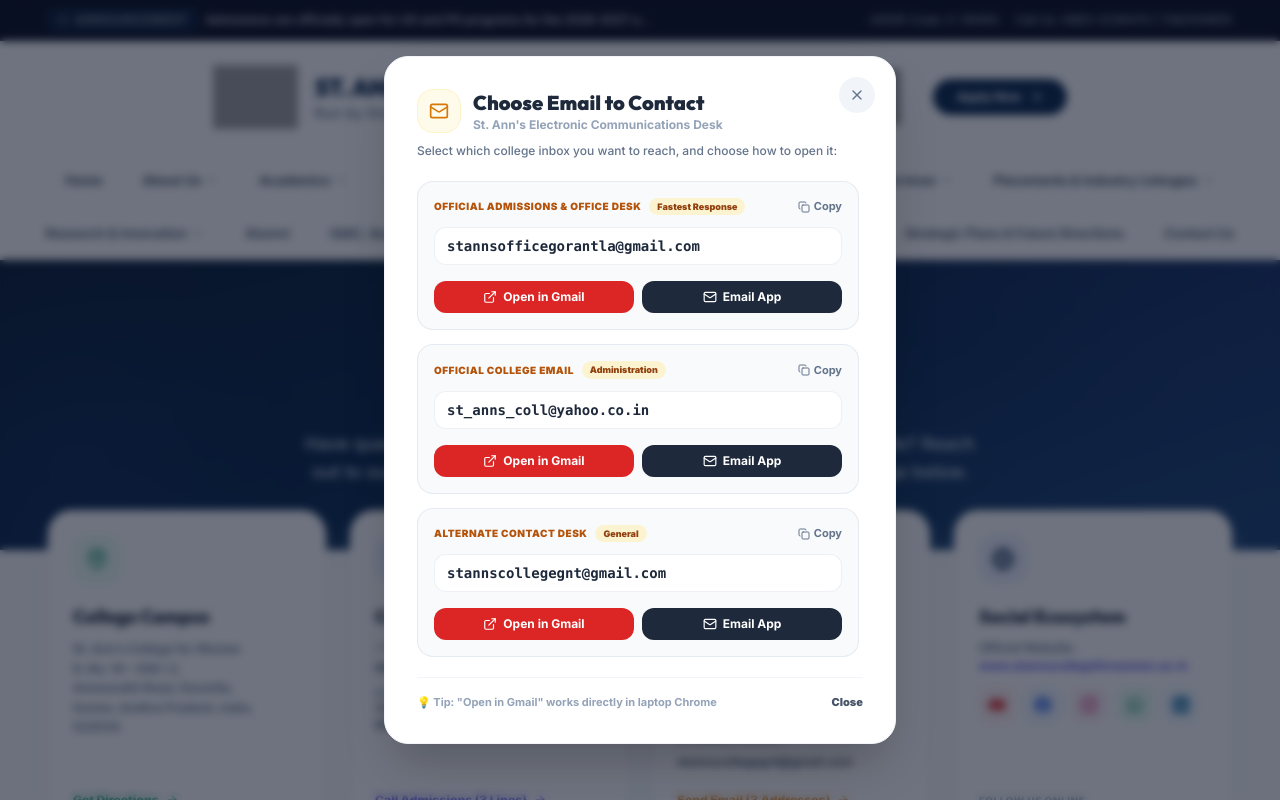
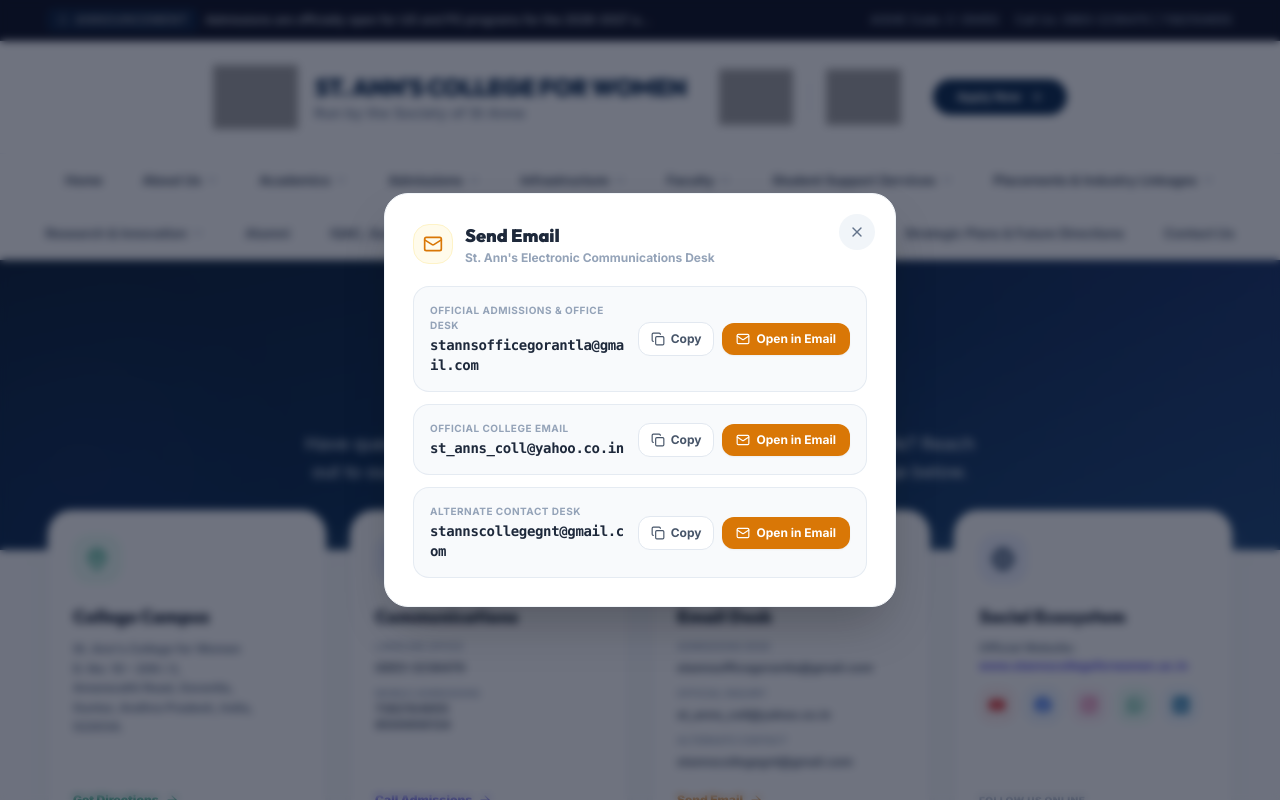
Before and after one commit to magnidigitech/stannscollege, a Next.js app: page /contact in a window 1280 px wide. Both pictures are taken after a click on the button "stannsofficegorantla@gmail.com". Shown: the top 800 px of the page. Built offline with nearby package versions, Linux system fonts and the light colour scheme; grey boxes are pictures that could not be loaded.

Commit message:
feat(contact): simplify email modal to mail id, copy and open button, remove count badges from buttons

```diff
--- a/src/app/contact/page.tsx
+++ b/src/app/contact/page.tsx
@@ -1,6 +1,6 @@
 "use client";
 
-import React, { useState } from "react";
+import React, { useState, useEffect } from "react";
 import {
   MapPin,
   Phone,
@@ -37,6 +37,18 @@
   const [phoneModalOpen, setPhoneModalOpen] = useState(false);
   const [emailModalOpen, setEmailModalOpen] = useState(false);
   const [copiedText, setCopiedText] = useState<string | null>(null);
+  const [isMobile, setIsMobile] = useState(false);
+
+  useEffect(() => {
+    const checkMobile = () => {
+      const userAgent = typeof navigator !== "undefined" ? navigator.userAgent : "";
+      const mobileRegex = /Android|webOS|iPhone|iPad|iPod|BlackBerry|IEMobile|Opera Mini/i;
+      setIsMobile(mobileRegex.test(userAgent) || (typeof window !== "undefined" && window.innerWidth < 768));
+    };
+    checkMobile();
+    window.addEventListener("resize", checkMobile);
+    return () => window.removeEventListener("resize", checkMobile);
+  }, []);
 
   const handleCopy = (text: string) => {
     if (typeof navigator !== "undefined" && navigator.clipboard) {
@@ -185,7 +197,7 @@
               onClick={() => setPhoneModalOpen(true)}
               className="mt-6 inline-flex items-center gap-1.5 text-xs font-black text-indigo-600 hover:text-indigo-700 select-none group/btn text-left cursor-pointer"
             >
-              Call Admissions ({phoneNumbers.length} Lines) <ArrowRight className="h-3.5 w-3.5 transform group-hover/btn:translate-x-0.5 transition-transform" />
+              Call Admissions <ArrowRight className="h-3.5 w-3.5 transform group-hover/btn:translate-x-0.5 transition-transform" />
             </button>
           </div>
 
@@ -234,7 +246,7 @@
               onClick={() => setEmailModalOpen(true)}
               className="mt-5 inline-flex items-center gap-1.5 text-xs font-black text-amber-600 hover:text-amber-700 select-none group/btn text-left cursor-pointer"
             >
-              Send Email ({emailAddresses.length} Addresses) <ArrowRight className="h-3.5 w-3.5 transform group-hover/btn:translate-x-0.5 transition-transform" />
+              Send Email <ArrowRight className="h-3.5 w-3.5 transform group-hover/btn:translate-x-0.5 transition-transform" />
             </button>
           </div>
 
@@ -560,108 +572,88 @@
         </div>
       )}
 
-      {/* 5. INTERACTIVE EMAIL SELECTION MODAL (Solves blank tab on laptop Chrome) */}
+      {/* 5. INTERACTIVE EMAIL SELECTION MODAL */}
       {emailModalOpen && (
         <div className="fixed inset-0 z-50 flex items-center justify-center p-4 bg-slate-900/60 backdrop-blur-sm animate-fadeIn">
-          <div className="bg-white rounded-3xl p-6 sm:p-8 max-w-lg w-full shadow-2xl border border-slate-100 relative animate-fadeInUp">
+          <div className="bg-white rounded-3xl p-6 sm:p-7 max-w-lg w-full shadow-2xl border border-slate-100 relative animate-fadeInUp">
             <button
               onClick={() => setEmailModalOpen(false)}
-              className="absolute top-5 right-5 h-9 w-9 rounded-full bg-slate-100 hover:bg-slate-200 flex items-center justify-center text-slate-500 transition-colors"
+              className="absolute top-5 right-5 h-9 w-9 rounded-full bg-slate-100 hover:bg-slate-200 flex items-center justify-center text-slate-500 transition-colors cursor-pointer"
               title="Close"
             >
               <X className="h-4 w-4" />
             </button>
 
-            <div className="flex items-center gap-3 mb-2">
-              <div className="h-11 w-11 rounded-2xl bg-amber-50 border border-amber-100 flex items-center justify-center text-amber-600">
+            <div className="flex items-center gap-3 mb-5">
+              <div className="h-10 w-10 rounded-2xl bg-amber-50 border border-amber-100 flex items-center justify-center text-amber-600">
                 <Mail className="h-5 w-5" />
               </div>
               <div>
-                <h3 className="font-outfit font-black text-slate-800 text-lg sm:text-xl">Choose Email to Contact</h3>
+                <h3 className="font-outfit font-black text-slate-800 text-lg">Send Email</h3>
                 <p className="text-slate-400 text-xs font-bold">St. Ann&apos;s Electronic Communications Desk</p>
               </div>
             </div>
 
-            <p className="text-xs text-slate-500 font-medium mb-5 leading-relaxed">
-              Select which college inbox you want to reach, and choose how to open it:
-            </p>
-
-            <div className="flex flex-col gap-3.5 max-h-[60vh] overflow-y-auto pr-1">
+            <div className="flex flex-col gap-3">
               {emailAddresses.map((item, idx) => {
                 const gmailComposeUrl = `https://mail.google.com/mail/?view=cm&fs=1&to=${encodeURIComponent(item.email)}&su=${encodeURIComponent("Inquiry regarding St. Ann's College for Women")}`;
                 return (
                   <div
                     key={idx}
-                    className="bg-slate-50 border border-slate-200/80 rounded-2xl p-4 transition-all flex flex-col gap-3"
+                    className="bg-slate-50 hover:bg-amber-50/20 border border-slate-200/80 rounded-2xl p-4 transition-all flex flex-col sm:flex-row sm:items-center justify-between gap-3"
                   >
-                    <div className="flex items-center justify-between">
-                      <div className="flex items-center gap-2">
-                        <span className="text-[10px] uppercase font-black text-amber-700 tracking-wider">
+                    <div className="flex flex-col min-w-0">
+                      <span className="text-[10px] uppercase font-bold text-slate-400 tracking-wider">
                         {item.label}
                       </span>
-                        <span className="bg-amber-100/80 text-amber-800 text-[9px] font-black px-2 py-0.5 rounded-full">
-                          {item.badge}
+                      <span className="text-slate-800 font-extrabold text-xs sm:text-sm tracking-tight break-all font-mono select-all mt-0.5">
+                        {item.email}
                       </span>
                     </div>
+
+                    <div className="flex items-center gap-2 shrink-0">
                       <button
                         type="button"
                         onClick={() => handleCopy(item.email)}
-                        className="text-[11px] font-bold text-slate-500 hover:text-slate-800 flex items-center gap-1 transition-colors"
-                        title="Copy email to clipboard"
+                        className="px-3 py-2 rounded-xl border border-slate-200 bg-white hover:bg-slate-100 text-slate-600 text-xs font-bold flex items-center gap-1.5 transition-all cursor-pointer"
+                        title="Copy Email Address"
                       >
                         {copiedText === item.email ? (
                           <>
                             <Check className="h-3.5 w-3.5 text-emerald-600" />
-                            <span className="text-emerald-600 font-bold">Copied!</span>
+                            <span className="text-emerald-600">Copied</span>
                           </>
                         ) : (
                           <>
-                            <Copy className="h-3 w-3" />
+                            <Copy className="h-3.5 w-3.5" />
                             <span>Copy</span>
                           </>
                         )}
                       </button>
-                    </div>
 
-                    <div className="font-extrabold text-xs sm:text-sm text-slate-800 break-all select-text font-mono bg-white px-3 py-2 rounded-xl border border-slate-200/60">
-                      {item.email}
-                    </div>
-
-                    <div className="grid grid-cols-2 gap-2 pt-1">
-                      {/* Web Gmail Option: Guaranteed to work in Chrome on laptops without empty tabs */}
+                      {isMobile ? (
+                        <a
+                          href={`mailto:${item.email}`}
+                          className="px-3.5 py-2 rounded-xl bg-amber-600 hover:bg-amber-700 text-white text-xs font-bold flex items-center gap-1.5 shadow-sm transition-all cursor-pointer"
+                        >
+                          <Mail className="h-3.5 w-3.5" />
+                          <span>Open in App</span>
+                        </a>
+                      ) : (
                         <a
                           href={gmailComposeUrl}
                           target="_blank"
                           rel="noopener noreferrer"
-                        className="flex items-center justify-center gap-1.5 px-3 py-2 rounded-xl bg-red-600 hover:bg-red-700 text-white font-bold text-xs shadow-xs transition-all"
-                      >
-                        <ExternalLink className="h-3.5 w-3.5" />
-                        <span>Open in Gmail</span>
-                      </a>
-
-                      {/* Default Mail Client (mailto) */}
-                      <a
-                        href={`mailto:${item.email}`}
-                        className="flex items-center justify-center gap-1.5 px-3 py-2 rounded-xl bg-slate-800 hover:bg-slate-900 text-white font-bold text-xs shadow-xs transition-all"
+                          className="px-3.5 py-2 rounded-xl bg-amber-600 hover:bg-amber-700 text-white text-xs font-bold flex items-center gap-1.5 shadow-sm transition-all cursor-pointer"
                         >
                           <Mail className="h-3.5 w-3.5" />
-                        <span>Email App</span>
+                          <span>Open in Email</span>
                         </a>
+                      )}
                     </div>
                   </div>
                 );
               })}
-            </div>
-
-            <div className="mt-5 pt-4 border-t border-slate-100 flex items-center justify-between text-[11px] text-slate-400 font-bold">
-              <span>💡 Tip: &quot;Open in Gmail&quot; works directly in laptop Chrome</span>
-              <button
-                type="button"
-                onClick={() => setEmailModalOpen(false)}
-                className="text-slate-600 hover:text-slate-900 font-black cursor-pointer"
-              >
-                Close
-              </button>
             </div>
           </div>
         </div>
```
Lines whose indentation alone changed are shown as unchanged.
